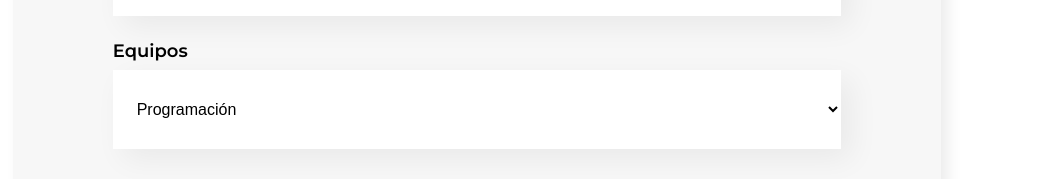
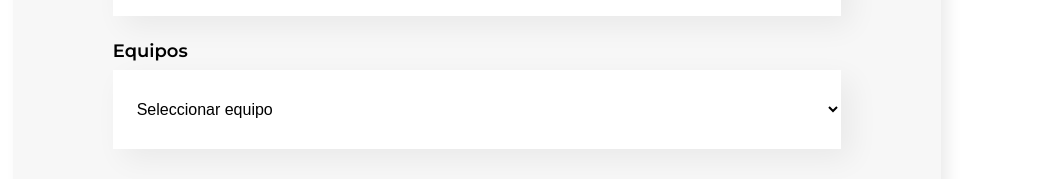
Before and after one commit to Abraham9804/org, a React (Create React App) app: page / in a window 1280 px wide. Shown: the part 1041-1220 px from the top of the page, without its empty margins (163-1200 px from the left). Built offline with nearby package versions, Linux system fonts and the light colour scheme; a web font is replaced by a local one.

Commit message:
useState para campo de equipos

```diff
--- a/src/componentes/Formulario/Formulario.js
+++ b/src/componentes/Formulario/Formulario.js
@@ -11,14 +11,15 @@ function Formulario(){
     const [nombre, setNombre] = useState("")
     const [puesto, setPuesto] = useState("")
     const [fotos, setFoto] = useState("")
-
+    const [equipo, setEquipo] = useState("")
 
     function enviarForm(e){
         e.preventDefault()
         let datosEnviar = {
             nombre,
             puesto,
-            fotos
+            fotos,
+            equipo
         }
         console.log(datosEnviar)
     }
@@ -29,7 +30,7 @@ function Formulario(){
                     <CampoTexto name="Nombre" placeholder="Ingresar nombre" required={true} valor={nombre} actualizarValor={setNombre}/>
                     <CampoTexto name="Puesto" placeholder="Ingresar puesto" required={true} valor={puesto} actualizarValor={setPuesto}/>
                     <CampoTexto name="Foto" placeholder="Ingresar enlace de foto" required={true} valor={fotos} actualizarValor={setFoto}/>
-                    <ListaOpciones />
+                    <ListaOpciones valor={equipo} actualizarValor={setEquipo}/>
                     <Boton>
                         Crear
                     </Boton>
--- a/src/componentes/ListaOpciones/index.js
+++ b/src/componentes/ListaOpciones/index.js
@@ -1,14 +1,19 @@
 import "./ListaOpciones.css"
 
-const ListaOpciones = () =>{
+const ListaOpciones = (props) =>{
     const equipos = ["Programación", "Front End", "Data Science", "Devops", "UX y Diseño", "Móvil", "Innovación y  Gestión"]
+
+    const capturarValor = (e) => {
+        props.actualizarValor(e.target.value)
+    }
 
     return <div className="container__opciones">
                 <label>Equipos</label>
-                <select>
+                <select value={props.valor} onChange={capturarValor}>
+                    <option value="" disabled defaultValue="" hidden>Seleccionar equipo</option>
                     {
                     equipos.map((equipo, index)=>{
-                        return <option key={index}>{equipo}</option>
+                        return <option key={index} value={equipo}>{equipo}</option>
                     })
 
                     }
```
